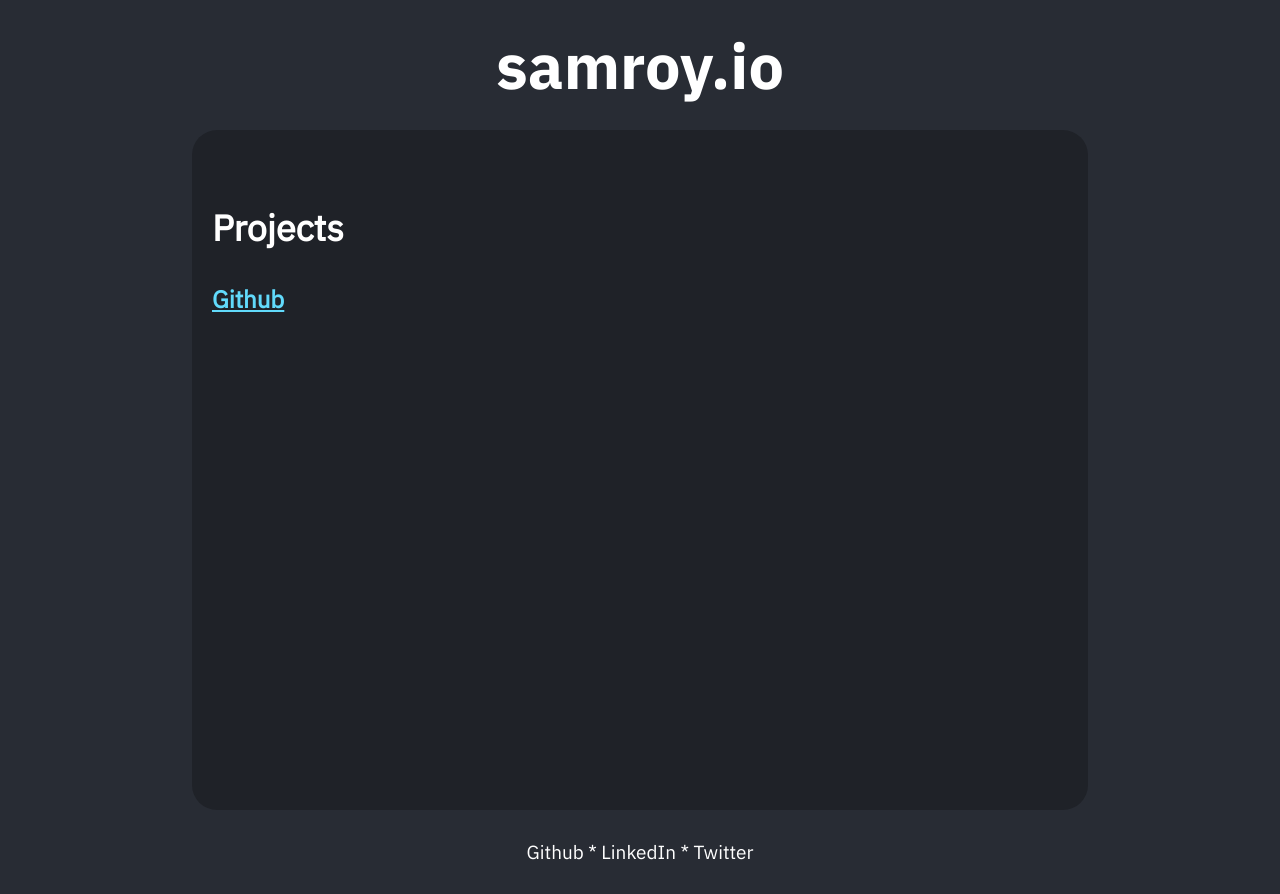
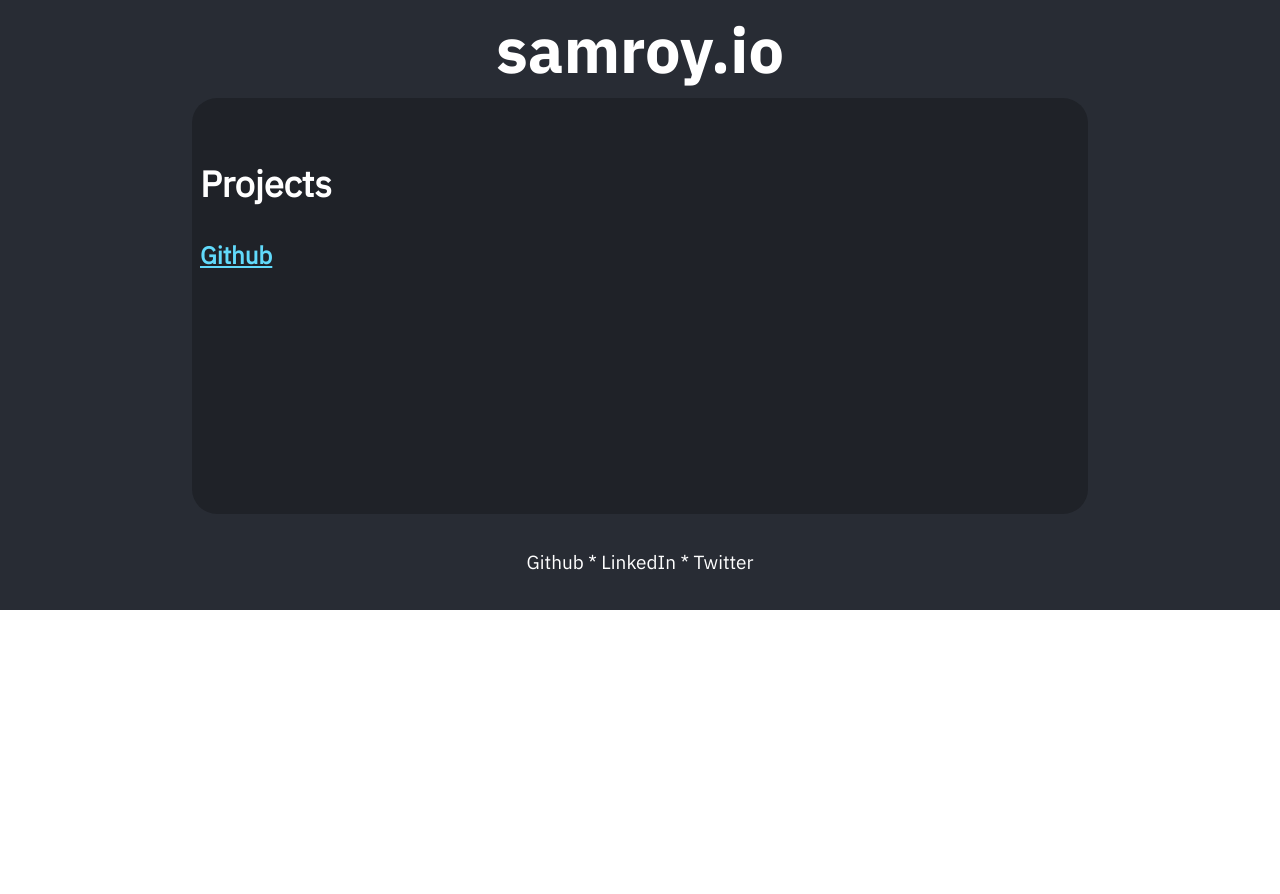
Before and after one commit to SamRoyDev/samroyio-website, a React (Create React App) app: page / in a window 1280 px wide. After the commit the page ends 800 px from the top, so only its background shows below. Built offline with nearby package versions, Linux system fonts and the light colour scheme.

Commit message:
minimum height 50 on body reduce padding on header

```diff
--- a/src/App.css
+++ b/src/App.css
@@ -18,7 +18,7 @@
   background-color: #282c34;
   min-height: 10vh;
   display: flex;
-  padding: 3vh;
+  padding: 1vh;
   flex-direction: column;
   align-items: center;
   justify-content: center;
@@ -29,12 +29,12 @@
 
 .App-body {
   background-color: #1f2228;
-  min-height: 80vh;
+  min-height: 50vh;
   min-width: 20vw;
   max-width: 80vw;
   margin-left: 15%;
   margin-right: 15%;
-  padding: 20px;
+  padding: 1vh;
   display: flex;
   flex-direction: column;
   text-align: left;
@@ -49,7 +49,7 @@
   background-color: #282c34;
   min-height: 10vh;
   display: flex;
-  padding: 2px;
+  padding: 1vh;
   flex-direction: column;
   align-items: center;
   justify-content: center;
```
